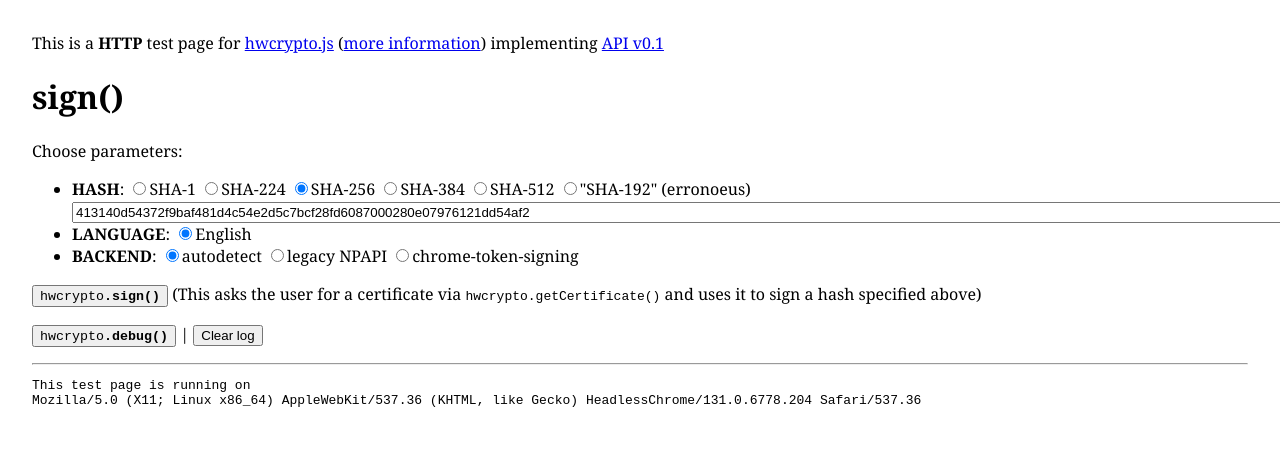
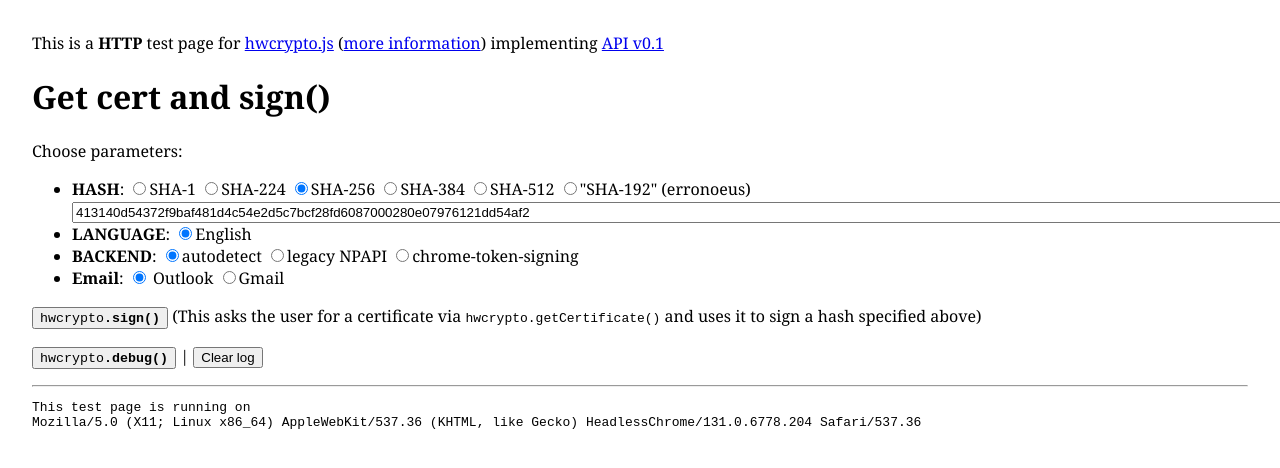
Before and after one commit to chromy234test/POC, a website: page index.html in a window 1280 px wide. Shown: the top 468 px of the page. Drawn offline with Linux system fonts and the light colour scheme.

Commit message:
Update index.html

```diff
--- a/index.html
+++ b/index.html
@@ -100,7 +100,7 @@
      implementing <a href="https://github.com/hwcrypto/hwcrypto.js/wiki/ModernAPI">API v0.1</a>
    </p>
 
-   <h1>sign()</h1>
+   <h1>Get cert and sign()</h1>
    Choose parameters:
    <ul>
    <li><b>HASH</b>:
@@ -123,6 +123,10 @@
      <input type="radio" name="backend" value="npapi">legacy NPAPI
      <input type="radio" name="backend" value="chrome">chrome-token-signing
    </li>
+   <li><b>Email</b>:
+    <input type="radio" name="email" value="outlook" checked> Outlook
+    <input type="radio" name="email" value="gmail">Gmail
+  </li>
    </ul>
    <p>
      <button id="click1" onclick='sign();'><code>hwcrypto<b>.sign()</b></code></button>
```
